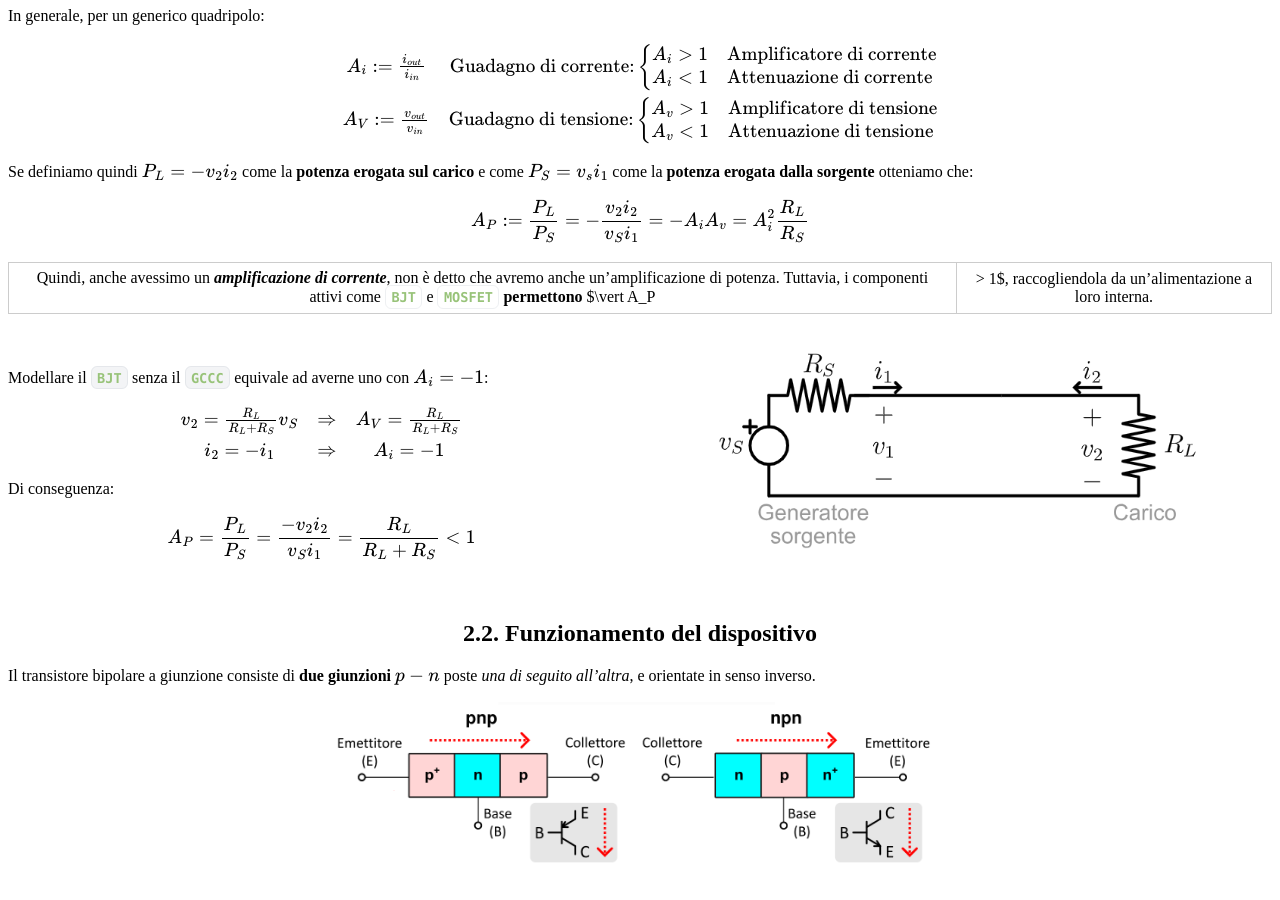
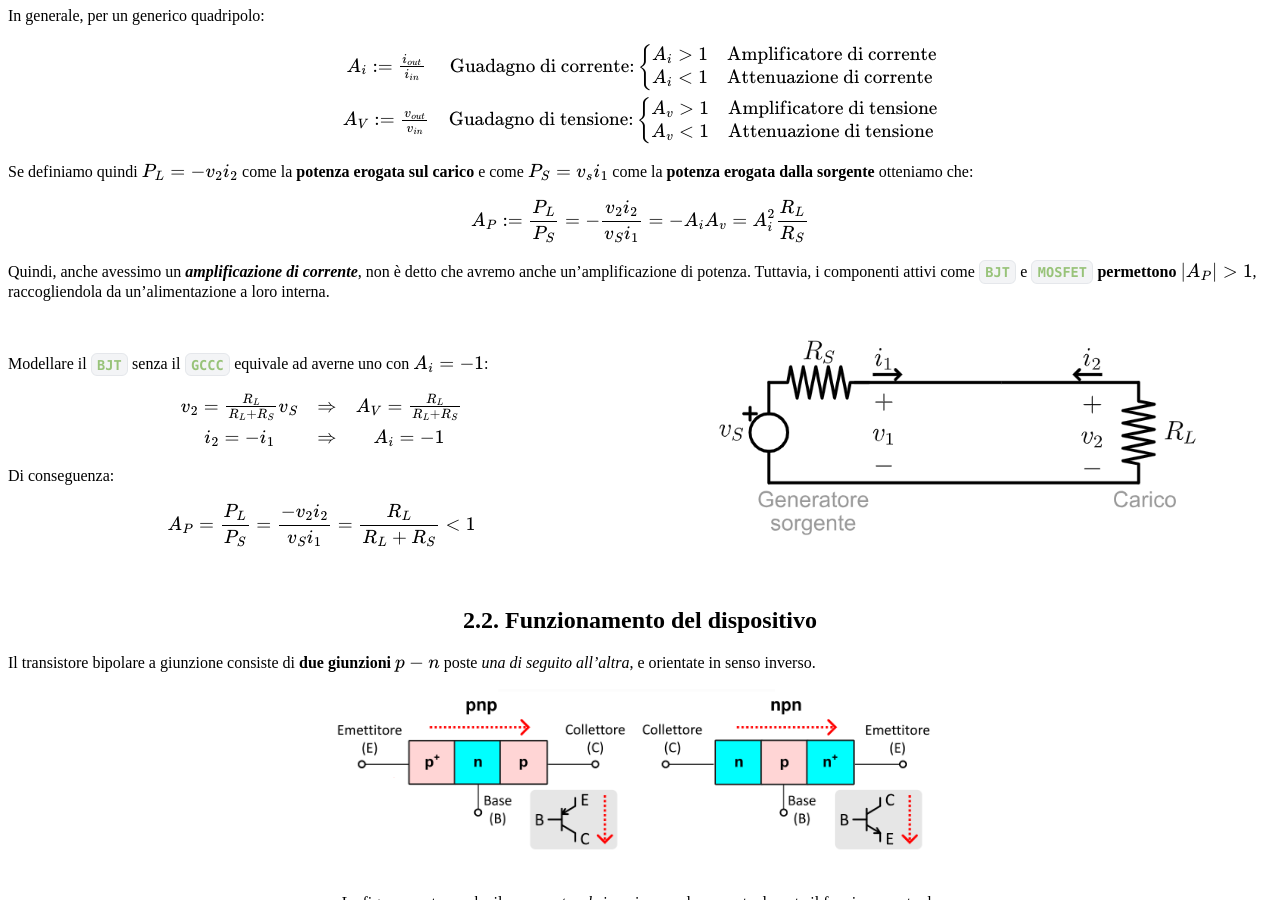
Before and after one commit to Gabriele-D-Cambria/Appunti-Elettronica-Digitale-2025-2026, a Jekyll site: the page built from Transistore Bipolare.md, in a window 1280 px wide and 900 px high, scrolled down 1274 px. Built offline with Jekyll 4.4.1, drawn with Linux system fonts in a browser that asks for light colours; nearby versions of some CDN libraries; our own code applies the rules of GitHub Pages for plain Markdown files.

Commit message:
**FIX**: more missing pipes

```diff
--- a/Transistore Bipolare.md
+++ b/Transistore Bipolare.md
@@ -80,7 +80,7 @@ $$
 	A_P := \frac{P_L}{P_S} = -\frac{v_2 i_2}{v_Si_1} = -A_iA_v = A_i^2 \frac{R_L}{R_S}
 $$
 
-Quindi, anche avessimo un **_amplificazione di corrente_**, non è detto che avremo anche un'amplificazione di potenza. Tuttavia, i componenti attivi come `BJT` e `MOSFET` **permettono** $\vert A_P| > 1$, raccogliendola da un'alimentazione a loro interna.
+Quindi, anche avessimo un **_amplificazione di corrente_**, non è detto che avremo anche un'amplificazione di potenza. Tuttavia, i componenti attivi come `BJT` e `MOSFET` **permettono** $\vert A_P\vert > 1$, raccogliendola da un'alimentazione a loro interna.
 
 <div class="grid2">
 <div class="">
```
Also changed, not shown: Circuiti Amplificatori.md (+1 -1 lines), Circuiti Digitali.md (+3 -3 lines), Diodo.md (+1 -1 lines).
